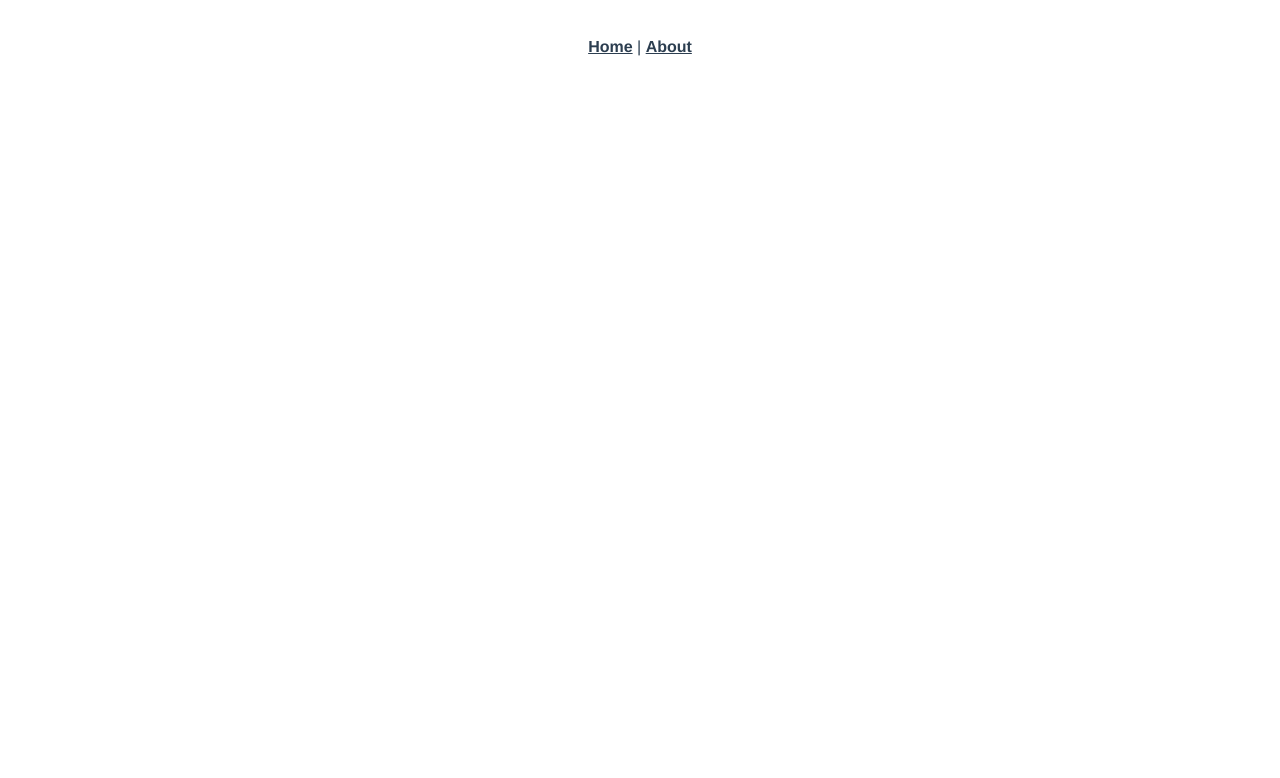
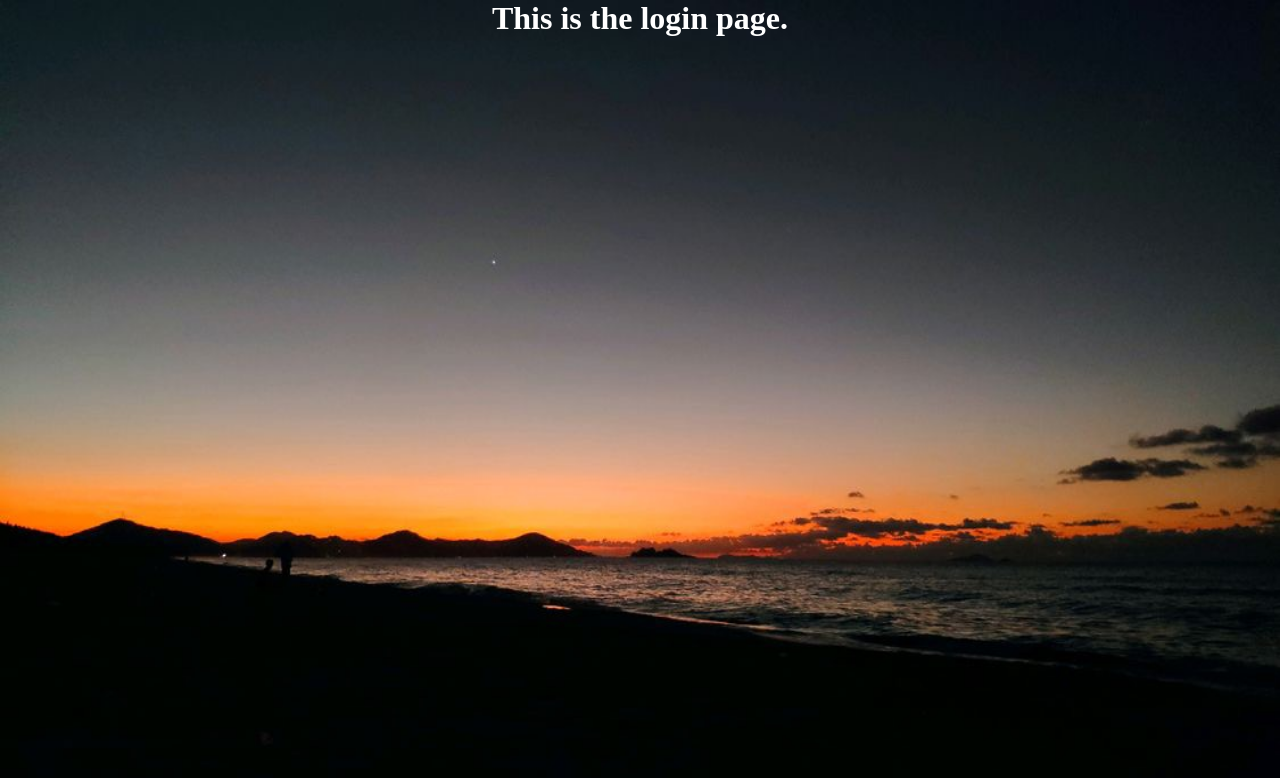
Before and after one commit to simpletoyou/vue3-ts-admin, a Vue app: page /login in a window 1280 px wide. Before the commit this address had no page. Shown: the top 778 px of the page. Built offline with nearby package versions, Linux system fonts and the light colour scheme.

Commit message:
项目初始化

```diff
--- a/package.json
+++ b/package.json
@@ -9,6 +9,7 @@
   },
   "dependencies": {
     "core-js": "^3.8.3",
+    "element-plus": "^2.3.1",
     "vue": "^3.2.13",
     "vue-router": "^4.0.3"
   },
--- a/src/App.vue
+++ b/src/App.vue
@@ -1,30 +1,23 @@
+<!--
+ * @Description:
+ * @version:
+ * @Author: ChenShuShu
+ * @Date: 2023-03-29 13:03:27
+ * @LastEditors: ChenShuShu
+ * @LastEditTime: 2023-03-29 13:44:07
+-->
 <template>
-  <nav>
-    <router-link to="/">Home</router-link> |
-    <router-link to="/about">About</router-link>
-  </nav>
   <router-view/>
 </template>
 
 <style lang="scss">
-#app {
-  font-family: Avenir, Helvetica, Arial, sans-serif;
-  -webkit-font-smoothing: antialiased;
-  -moz-osx-font-smoothing: grayscale;
-  text-align: center;
-  color: #2c3e50;
+
+* {
+  padding: 0;
+  margin: 0;
 }
-
-nav {
-  padding: 30px;
-
-  a {
-    font-weight: bold;
-    color: #2c3e50;
-
-    &.router-link-exact-active {
-      color: #42b983;
-    }
-  }
+html, body, #app {
+width: 100%;
+height: 100%;
 }
 </style>
--- a/src/router/index.ts
+++ b/src/router/index.ts
@@ -1,3 +1,11 @@
+/*
+ * @Description:
+ * @version:
+ * @Author: ChenShuShu
+ * @Date: 2023-03-29 13:03:27
+ * @LastEditors: ChenShuShu
+ * @LastEditTime: 2023-03-29 13:41:35
+ */
 import { createRouter, createWebHistory, RouteRecordRaw } from 'vue-router'
 import HomeView from '../views/HomeView.vue'
 
@@ -14,6 +22,11 @@ const routes: Array<RouteRecordRaw> = [
     // this generates a separate chunk (about.[hash].js) for this route
     // which is lazy-loaded when the route is visited.
     component: () => import(/* webpackChunkName: "about" */ '../views/AboutView.vue')
+  },
+  {
+    path: '/login',
+    name: 'login',
+    component: () => import(/* webpackChunkName: "login" */ '../views/LoginView.vue')
   }
 ]
 
--- /dev/null
+++ b/src/views/LoginView.vue
@@ -0,0 +1,38 @@
+<!--
+ * @Description:
+ * @version:
+ * @Author: ChenShuShu
+ * @Date: 2023-03-29 13:37:42
+ * @LastEditors: ChenShuShu
+ * @LastEditTime: 2023-03-29 13:49:39
+-->
+<template>
+  <div class="login-box">
+    <h1>This is the login page.</h1>
+  </div>
+</template>
+
+<script lang="ts">
+import { defineComponent } from 'vue'
+
+export default defineComponent({
+  setup () {
+
+
+    return {}
+  }
+})
+</script>
+
+<style lang="scss" scoped>
+.login-box {
+  width: 100%;
+  height: 100%;
+  background: url("../assets/bg.jpeg") no-repeat;
+  background-size: 100% 100%;
+  h1 {
+    text-align: center;
+    color: #FFF;
+  }
+}
+</style>
```
Also changed, not shown: src/main.ts (+14 -1 lines), src/assets/bg.jpeg (added), 1 other file (tests, documents, lock files or other folders).
